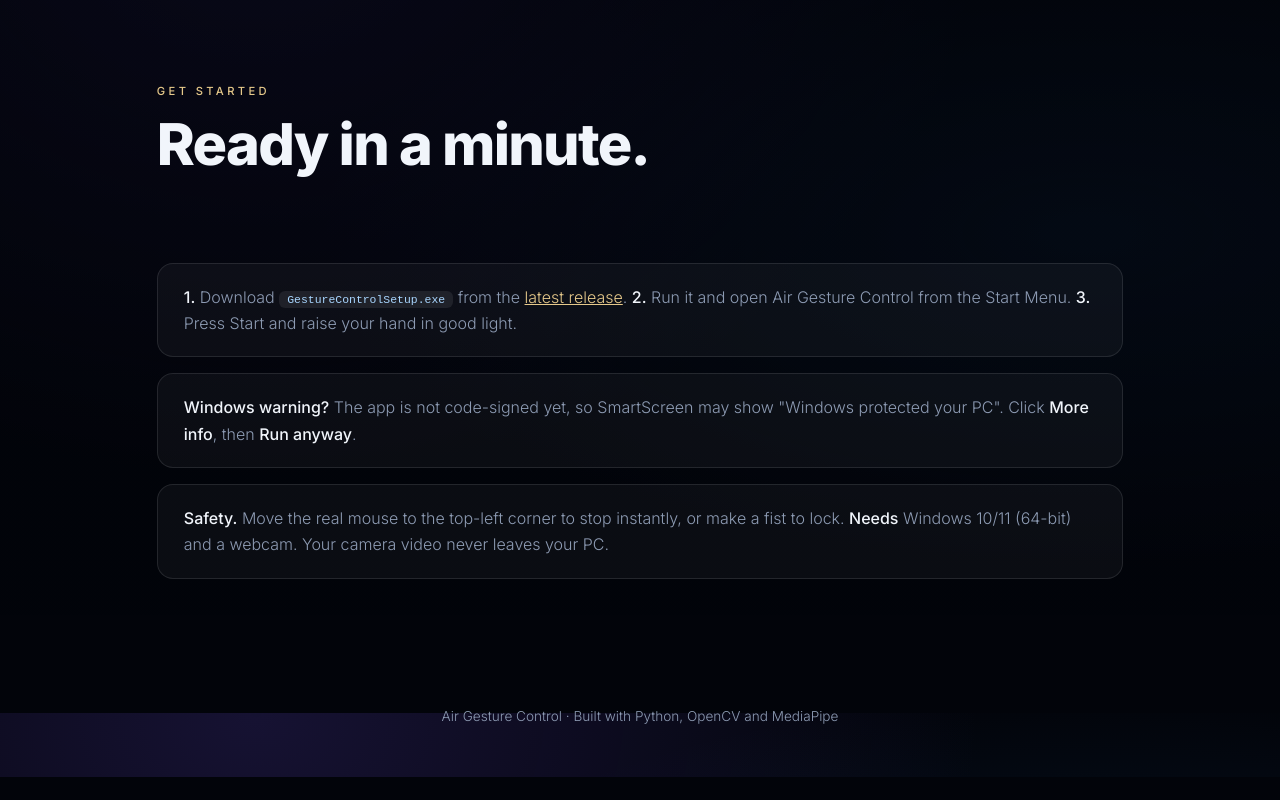
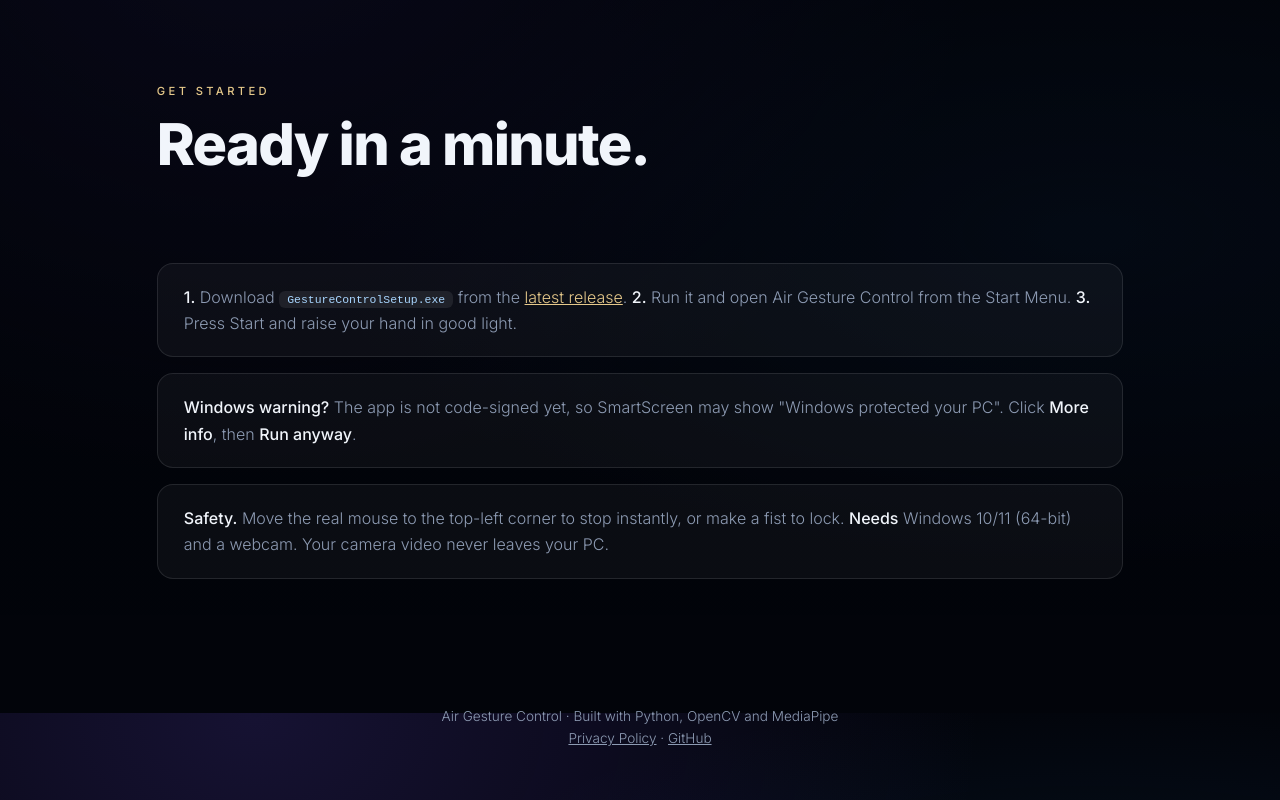
Before and after one commit to Akshaykumar-commits/air-gesture-control, a plain HTML site: page index.html in a window 1280 px wide. Shown: the part 5687-6487 px from the top of the page. Before the commit the page ends 6464 px from the top, so only its background shows below. Drawn offline with nearby package versions, Linux system fonts and the light colour scheme; animation ran at ten frames a second.

Commit message:
Link privacy policy in footer

```diff
--- a/index.html
+++ b/index.html
@@ -106,7 +106,7 @@
   <div class="note"><b>Safety.</b> Move the real mouse to the top-left corner to stop instantly, or make a fist to lock. <b>Needs</b> Windows 10/11 (64-bit) and a webcam. Your camera video never leaves your PC.</div>
 </section>
 </main>
-<footer>Air Gesture Control · Built with Python, OpenCV and MediaPipe</footer>
+<footer>Air Gesture Control · Built with Python, OpenCV and MediaPipe<br><a href="privacy.html" style="color:inherit">Privacy Policy</a> · <a href="https://github.com/Akshaykumar-commits/air-gesture-control" style="color:inherit">GitHub</a></footer>
 
 <script src="https://cdnjs.cloudflare.com/ajax/libs/three.js/r128/three.min.js"></script>
 <script>
```
